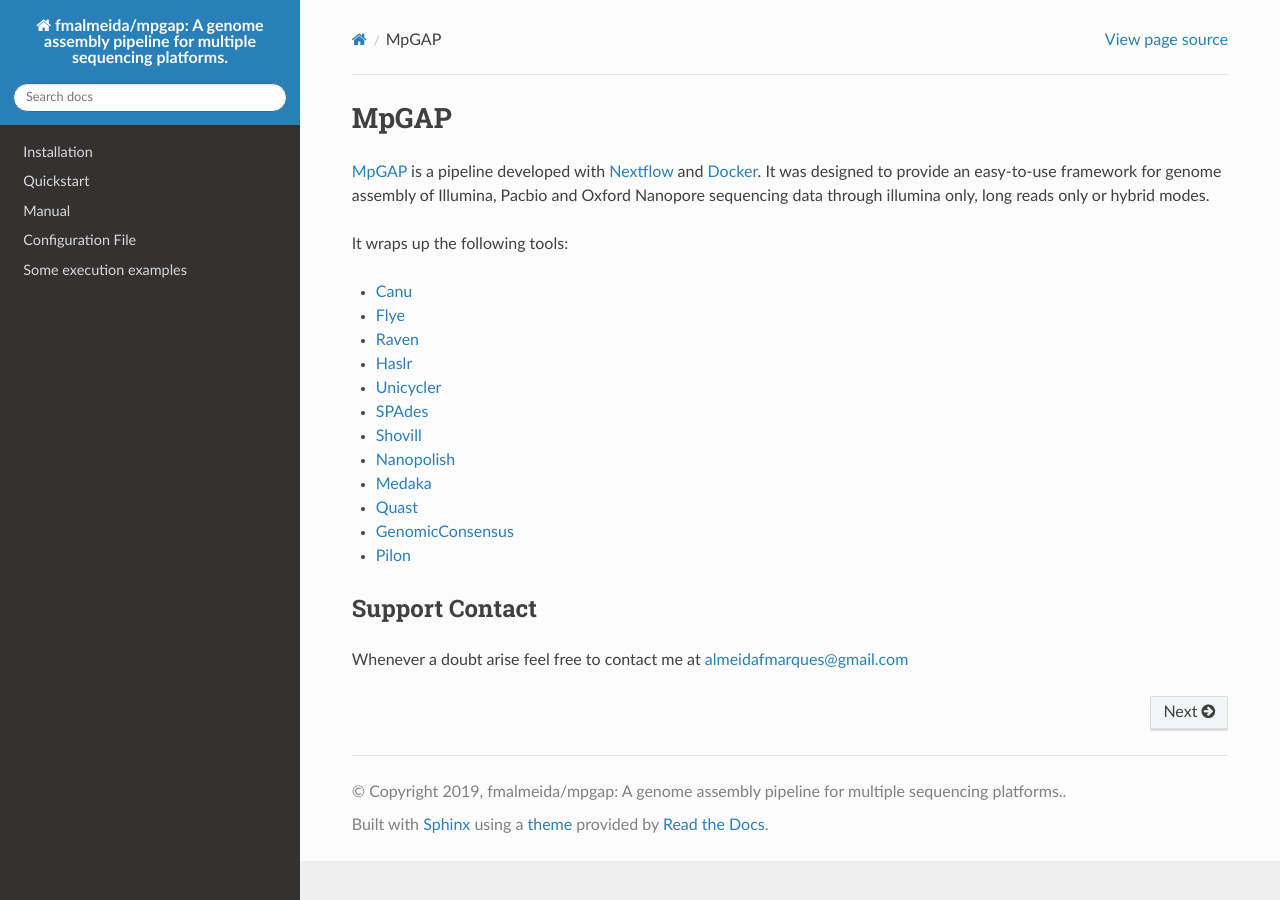
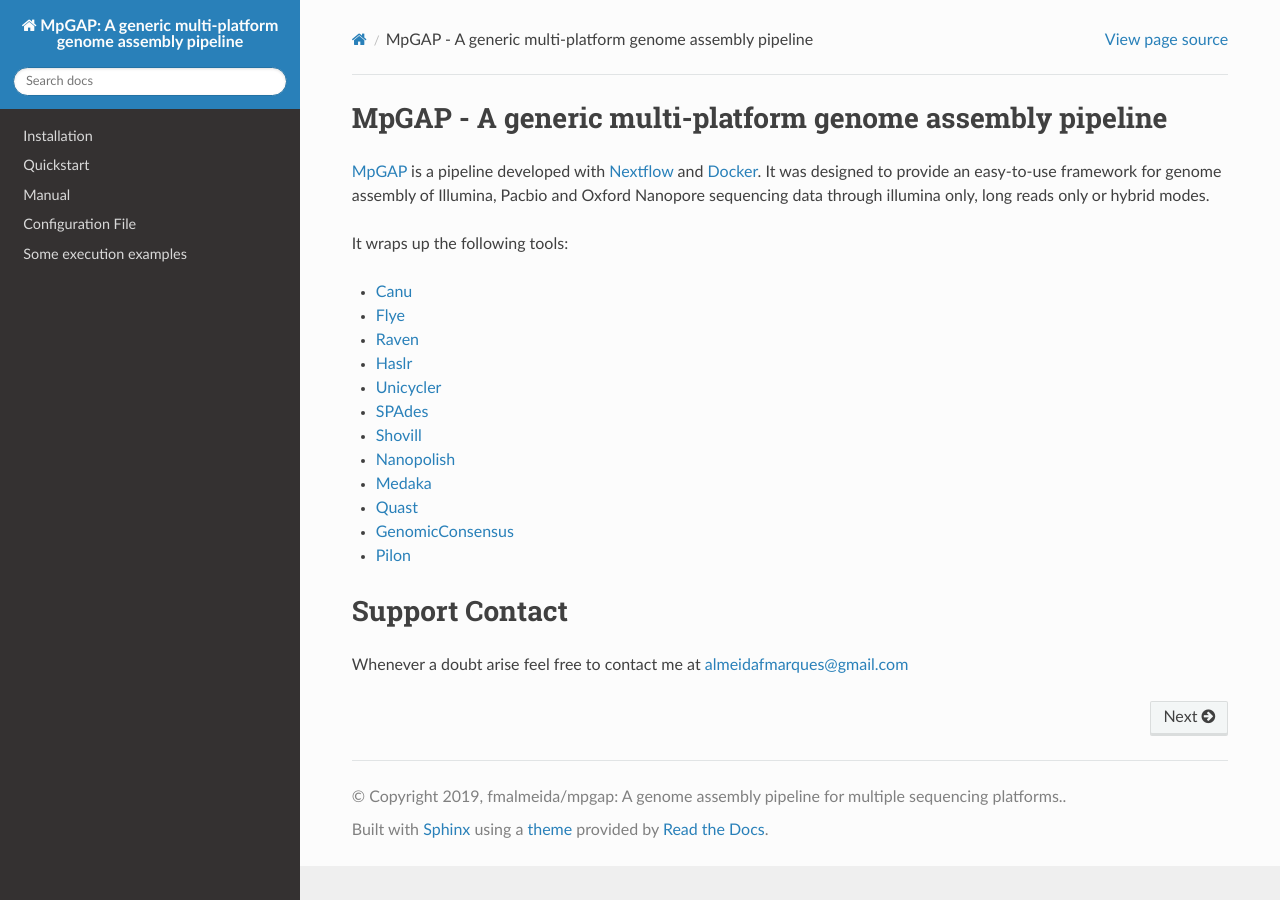
Before and after one commit to fmalmeida/MpGAP, a Sphinx documentation site: the page built from docs/index.rst, in a window 1280 px wide. Built offline with Sphinx 7.4.7 and the Read the Docs theme 2.0.0, drawn with Linux system fonts in a browser that asks for light colours.

Commit message:
Updating docs

```diff
--- a/docs/conf.py
+++ b/docs/conf.py
@@ -17,7 +17,7 @@ import sphinx_rtd_theme
 
 # -- Project information -----------------------------------------------------
 
-project = 'fmalmeida/mpgap: A genome assembly pipeline for multiple sequencing platforms.'
+project = 'MpGAP: A generic multi-platform genome assembly pipeline'
 copyright = '2019, fmalmeida/mpgap: A genome assembly pipeline for multiple sequencing platforms.'
 author = 'Felipe Marques de Almeida'
 
--- a/docs/index.rst
+++ b/docs/index.rst
@@ -1,8 +1,7 @@
 .. _index:
 
-*****
-MpGAP
-*****
+MpGAP - A generic multi-platform genome assembly pipeline
+=========================================================
 
 `MpGAP <https://github.com/fmalmeida/mpgap>`_ is a pipeline developed with `Nextflow <https://www.nextflow.io/docs/latest/index.html>`_
 and `Docker <https://www.docker.com/>`_. It was designed to provide an easy-to-use framework for genome assembly of Illumina, Pacbio and Oxford Nanopore
```
